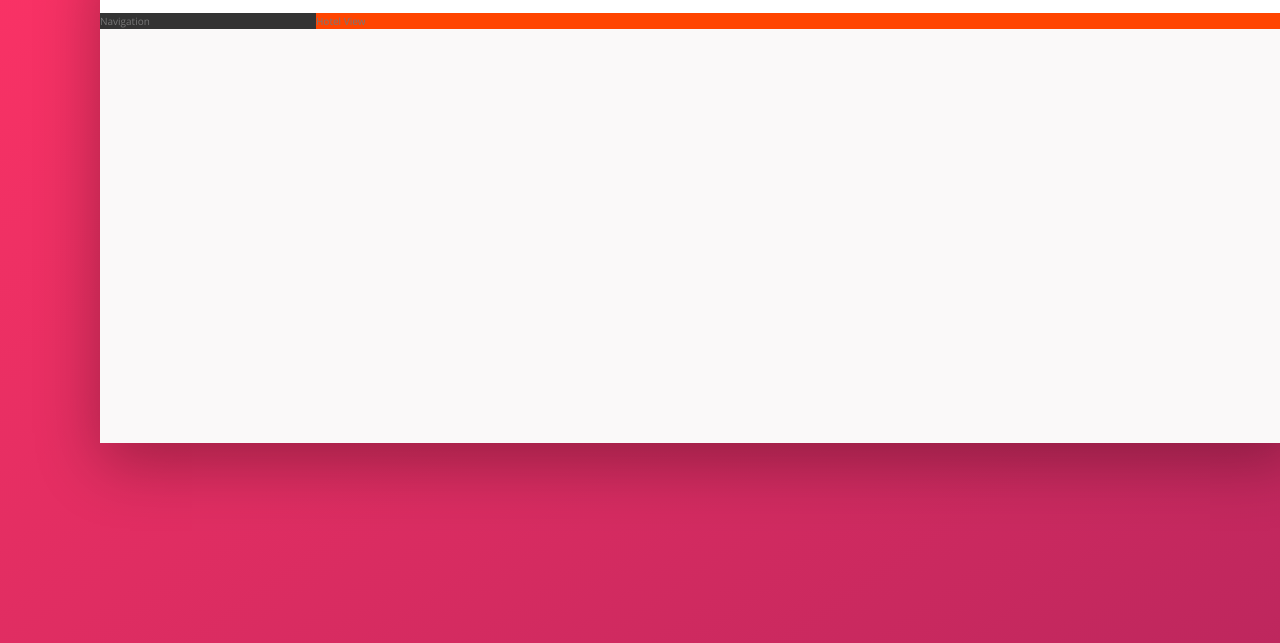
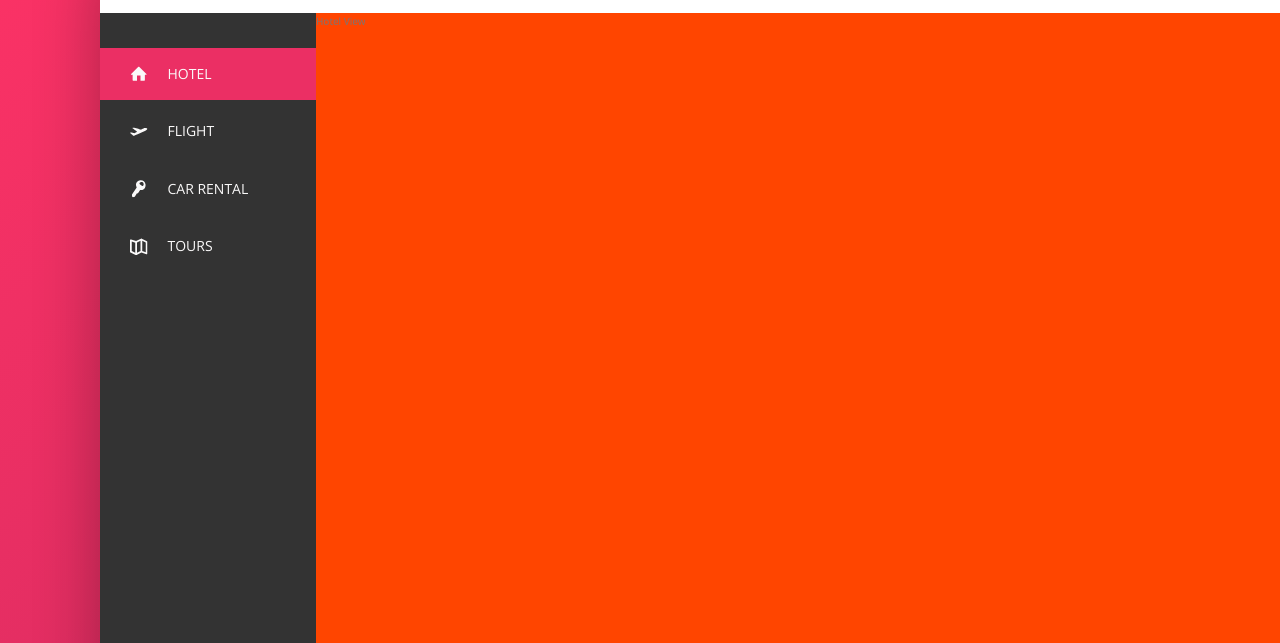
Before and after one commit to tearSorcerer/jonas-trillo, a website: page index.html in a window 1280 px wide. Shown: the part 157-800 px from the top of the page. Drawn offline with nearby package versions, Linux system fonts and the light colour scheme.

Commit message:
Building the navigation

```diff
--- a/index.html
+++ b/index.html
@@ -46,13 +46,57 @@
           </div>
 
           <div class="user-nav__user">
-            <img src="img/user.jpg" alt="User" class="user-nav__user-photo">
+            <img src="img/user.jpg" alt="User" class="user-nav__user-photo" />
             <span class="user-nav__user-name">Jonas</span>
           </div>
         </nav>
       </header>
+      <!-- home, flight, key, map -->
       <div class="content">
-        <nav class="sidebar">Navigation</nav>
+        <nav class="sidebar">
+          <ul class="side-nav">
+            <li class="side-nav__item side-nav__item--active">
+              <a href="#" class="side-nav__link"
+                ><svg class="side-nav__icon">
+                  <use xlink:href="img/sprite.svg#icon-home"></use>
+                </svg>
+                <span>Hotel</span></a
+              >
+            </li>
+
+            <li class="side-nav__item">
+              <a href="#" class="side-nav__link"
+                ><svg class="side-nav__icon">
+                  <use xlink:href="img/sprite.svg#icon-aircraft-take-off"></use>
+                </svg>
+                <span>Flight</span></a
+              >
+            </li>
+
+            <li class="side-nav__item">
+              <a href="#" class="side-nav__link"
+                ><svg class="side-nav__icon">
+                  <use xlink:href="img/sprite.svg#icon-key"></use>
+                </svg>
+                <span>Car rental</span></a
+              >
+            </li>
+
+            <li class="side-nav__item">
+              <a href="#" class="side-nav__link"
+                ><svg class="side-nav__icon">
+                  <use xlink:href="img/sprite.svg#icon-map"></use>
+                </svg>
+                <span>Tours</span></a
+              >
+            </li>
+          </ul>
+
+          <div class="legal">
+            &copy; 2017 by trillo. All rights reserved.
+          </div>
+        </nav>
+
         <main class="hotel-view">Hotel View</main>
       </div>
     </div>
--- a/sass/_components.scss
+++ b/sass/_components.scss
@@ -36,10 +36,9 @@
     }
 
     &::-webkit-input-placeholder {
-        font-weight:100;
-        color: var(--color-grey-light-4);
+      font-weight: 100;
+      color: var(--color-grey-light-4);
     }
-
   }
 
   &__button {
@@ -69,7 +68,8 @@
   align-self: stretch;
   align-items: center;
 
-  & > * { // the direct children of the user-nav, i.e the 3 divs inside the nav container.
+  & > * {
+    // the direct children of the user-nav, i.e the 3 divs inside the nav container.
     padding: 0 2rem;
     height: 100%;
     cursor: pointer;
@@ -83,7 +83,6 @@
 
   &__icon-box {
     position: relative;
-
   }
 
   &__icon {
@@ -96,7 +95,7 @@
     position: absolute;
     top: 1.5rem;
     right: 1.1rem;
-    font-size: .8rem;
+    font-size: 0.8rem;
     height: 1.75rem;
     width: 1.75rem;
     border-radius: 50%;
@@ -113,5 +112,71 @@
     border-radius: 50%;
     margin-right: 1rem;
   }
+}
+//////////////////////////////////////////////////////////////////////////////////////////
+/// SIDE NAVIGATION
+.side-nav {
+  font-size: 1.4rem;
+  list-style: none;
+  margin-top: 3.5rem;
 
+  &__item {
+    position: relative;
+
+    &:not(:last-child) {
+      margin-bottom: 0.5rem;
+    }
+  }
+
+  &__item::before {
+    content: "";
+    position: absolute;
+    top: 0;
+    left: 0;
+    height: 100%;
+    width: 3px;
+    background-color: var(--color-primary);
+    transform: scaleY(0);
+    // transform-origin: bottom;
+    transition: transform 0.2s, width 0.4s cubic-bezier(1, 0, 0, 1) 0.2s, background-color .1s;
+  }
+
+  &__item:hover::before, &__item--active::before {
+    transform: scaleY(1);
+    width: 100%;
+  }
+
+  &__item:active::before {
+    background-color: var(--color-primary-light);
+  }
+
+  &__link:link,
+  &__link:visited {
+    color: var(--color-grey-light-1);
+    position: relative;
+    z-index: 10;
+    text-decoration: none;
+    text-transform: uppercase;
+    display: block;
+    padding: 1.5rem 3rem;
+
+    display: flex;
+    align-items: center;
+  }
+
+  &__icon {
+    width: 1.75rem;
+    height: 1.75rem;
+    margin-right: 2rem;
+    fill: currentColor; // is the color of either the current element or the parent element.
+  }
 }
+
+//////////////////////////////////////////////////////////////////////////////////////////
+/// LEGAL
+.legal {
+  font-size: 1.2rem;
+  color: var(--color-grey-light-4);
+  text-align: center;
+  padding: 2.5rem;
+}
--- a/sass/_layout.scss
+++ b/sass/_layout.scss
@@ -25,11 +25,16 @@
   background-color: var(--color-grey-dark-1);
   justify-content: flex-start;
   flex: 0 0 18%;   // grow, shrink, basis
-
+  display: flex;
+  flex-direction: column;
+  justify-content: space-between;
 }
 
 .hotel-view {
+  justify-content: flex-end;
+  //TEST
+  height: 80rem;
   background-color: orangered;
-  justify-content: flex-end;
+
   flex: 1; // same as flex-grow: 1
 }
```
Also changed, not shown: css/style.css.
